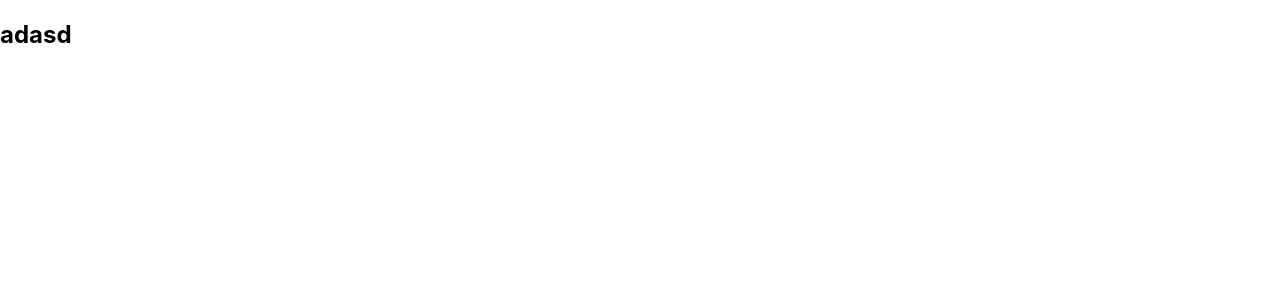
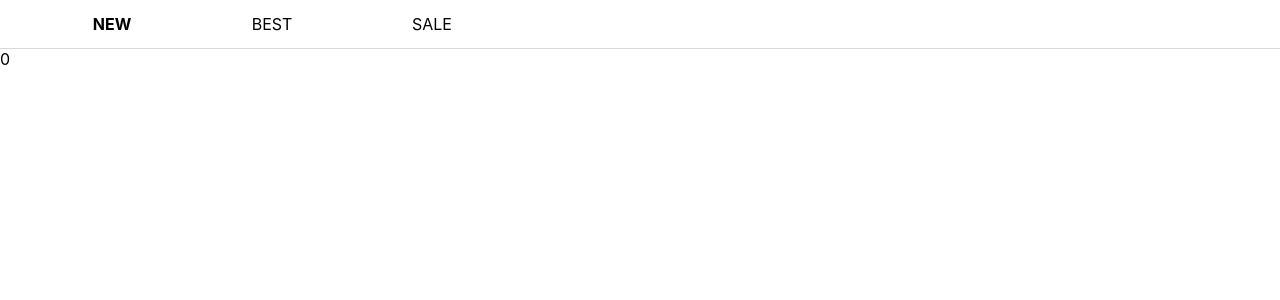
Before and after one commit to codestates-seb/seb44_main_026, a React (Create React App) app in the folder client/: page / in a window 1280 px wide. Shown: the top 300 px of the page. Built offline with nearby package versions, Linux system fonts and the light colour scheme.

Commit message:
feat: Nav 컴포넌트 구

```diff
--- a/client/src/App.js
+++ b/client/src/App.js
@@ -1,8 +1,32 @@
+import { createGlobalStyle } from 'styled-components';
+import { Nav } from 'components/Nav';
+import { ItemList } from 'pages/ItemList';
+
+const GlobalStyle = createGlobalStyle`
+* {
+  box-sizing: border-box;
+  margin: 0;
+  padding: 0;
+
+  &:root{
+    --black: hsl(0, 0%, 0%);
+    --white: hsl(0, 0%, 100%);
+    --green-100: hsl(100,30,65,100%);
+    --green-200: hsl(126,23,49,100%);
+    --green-300: hsl(106,16,27,100%);
+    --red: hsl(0, 100%, 43%);
+    --gray: hsl(0, 0%, 85%);
+  }
+}
+`;
+
 function App() {
   return (
-    <div>
-      <h2>adasd</h2>
-    </div>
+    <>
+      <GlobalStyle />
+      <Nav />
+      <ItemList />
+    </>
   );
 }
 
--- /dev/null
+++ b/client/src/components/Nav.tsx
@@ -0,0 +1,80 @@
+import { styled } from 'styled-components';
+import { useAtom } from 'jotai';
+import { menuAtom } from 'jotai/atom';
+
+export const Nav = () => {
+  // 마켓, 커뮤니티 여부
+  const isShop = true;
+
+  const [currentMenu, setCurrentMenu] = useAtom(menuAtom);
+
+  const shopMenuArr = ['NEW', 'BEST', 'SALE'];
+  const communityMenuArr = ['챌린지', '그린나래지도'];
+
+  const selectMenuHandler = (index: number) => {
+    setCurrentMenu(index);
+  };
+
+  return (
+    <>
+      <NavWrapper>
+        {isShop
+          ? shopMenuArr.map((el, index) => {
+              return (
+                <Menu
+                  key={index}
+                  className={currentMenu === index ? 'focused' : null}
+                  onClick={() => selectMenuHandler(index)}
+                >
+                  {el}
+                </Menu>
+              );
+            })
+          : communityMenuArr.map((el, index) => {
+              return (
+                <Menu
+                  key={index}
+                  className={currentMenu === index ? 'focused' : null}
+                  onClick={() => selectMenuHandler(index)}
+                >
+                  {el}
+                </Menu>
+              );
+            })}
+      </NavWrapper>
+    </>
+  );
+};
+
+const NavWrapper = styled.ul`
+  top: 0;
+  position: sticky;
+  z-index: 1;
+
+  display: flex;
+  flex-direction: row;
+  align-items: center;
+
+  background-color: var(--white);
+  border-bottom: 0.1rem solid var(--gray);
+  list-style: none;
+  padding: 0 2rem;
+`;
+
+const Menu = styled.li`
+  display: flex;
+  justify-content: center;
+  align-items: center;
+
+  width: 10rem;
+  height: 3rem;
+
+  &:hover {
+    cursor: pointer;
+    font-weight: bold;
+  }
+
+  &.focused {
+    font-weight: bold;
+  }
+`;
--- /dev/null
+++ b/client/src/jotai/atom.tsx
@@ -0,0 +1,3 @@
+import { atom } from 'jotai';
+
+export const menuAtom = atom(0);
--- /dev/null
+++ b/client/src/pages/ItemList.tsx
@@ -0,0 +1,8 @@
+import { useAtomValue } from 'jotai';
+import { menuAtom } from 'jotai/atom';
+
+export const ItemList = () => {
+  const currentMenu = useAtomValue(menuAtom);
+
+  return <>{currentMenu}</>;
+};
```
